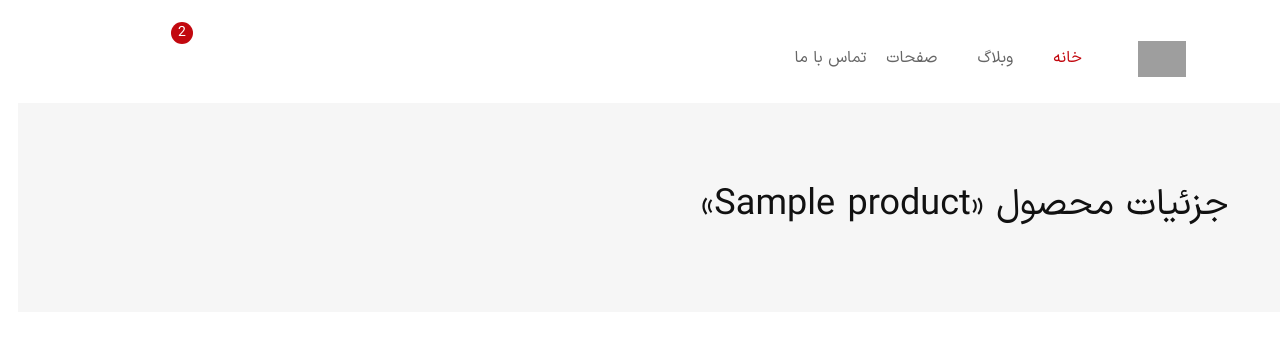
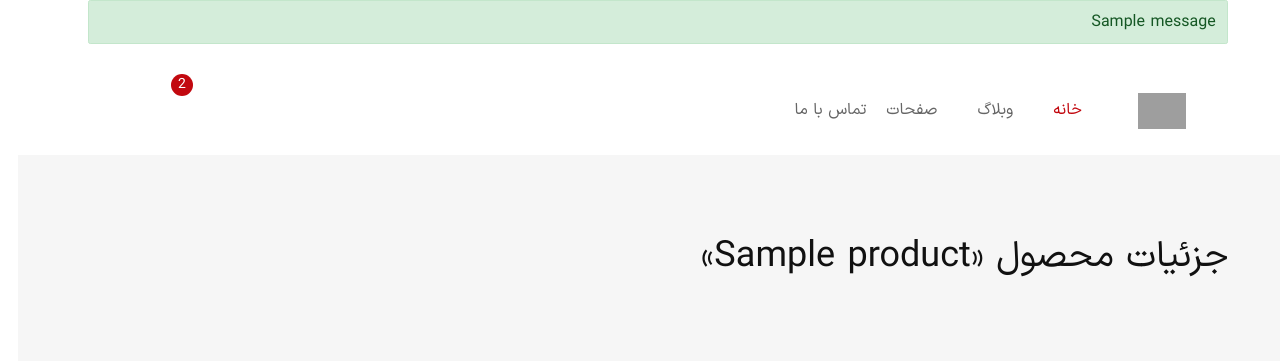
Before and after one commit to martinStar2005/online_shoping, a Django app: page /products/1/ in a window 1280 px wide. Shown: the top 361 px of the page. Run offline with Django 4.2, Linux system fonts and the light colour scheme; tables that the repository leaves empty hold one stand-in row (values such as "Sample post"); one stand-in notice (Sample message) is shown; parts of the project's set-up code (start-up, migrations or seed data) failed here and were passed over; some libraries are stand-ins or nearby versions; some web fonts are replaced; grey boxes are pictures that could not be loaded.

Commit message:
add messages

```diff
--- a/templates/_base.html
+++ b/templates/_base.html
@@ -2,6 +2,13 @@
 {% load static %}
 <html lang="en">
 <head>
+    {% if messages %}
+        <ul class="messages container">
+            {% for message in messages %}
+                <li{% if message.tags %} class="alert alert-success"{% endif %}>{{ message }}</li>
+            {% endfor %}
+        </ul>
+    {% endif %}
     <meta charset="utf-8">
     <meta http-equiv="x-ua-compatible" content="ie=edge">
     <meta name="description" content="">
```
Lines whose indentation alone changed are shown as unchanged.
